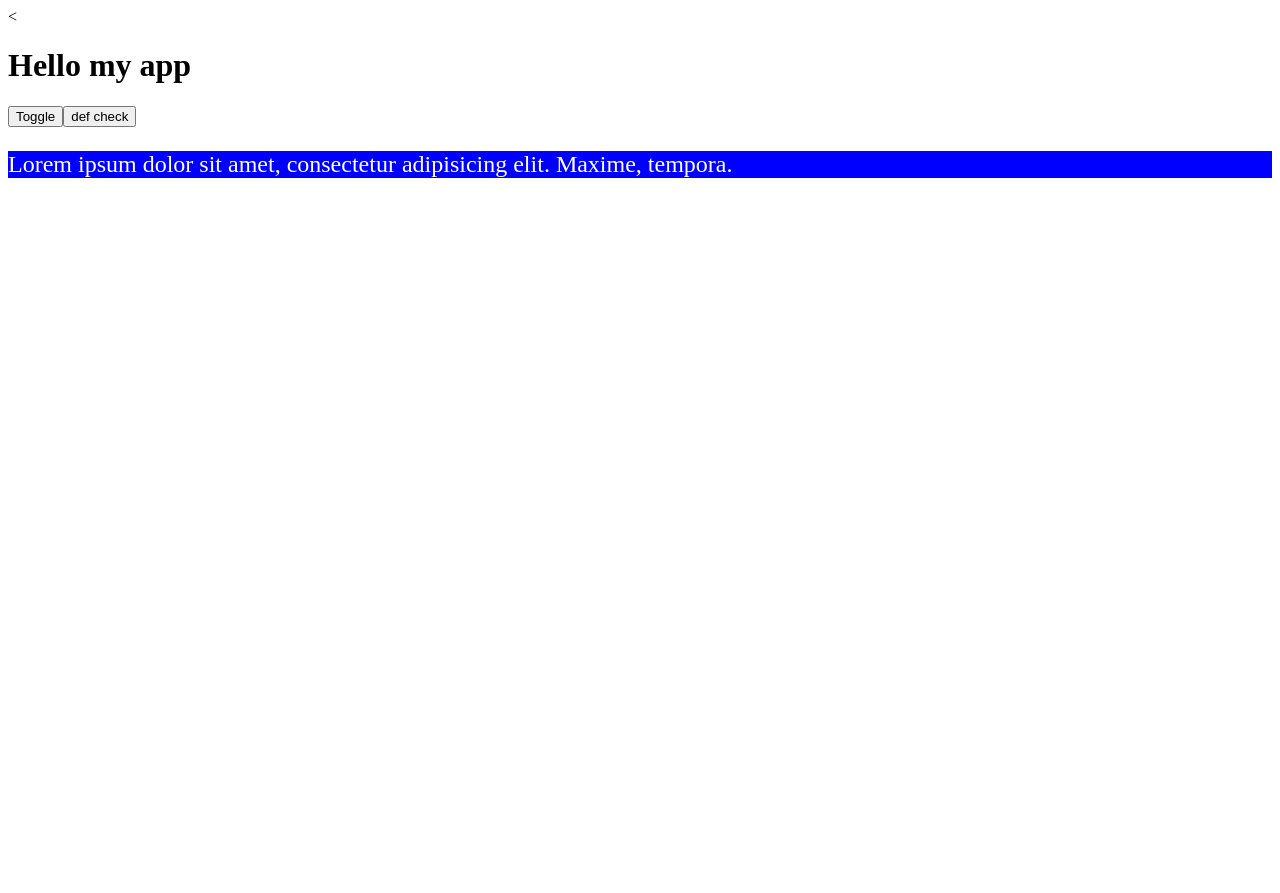
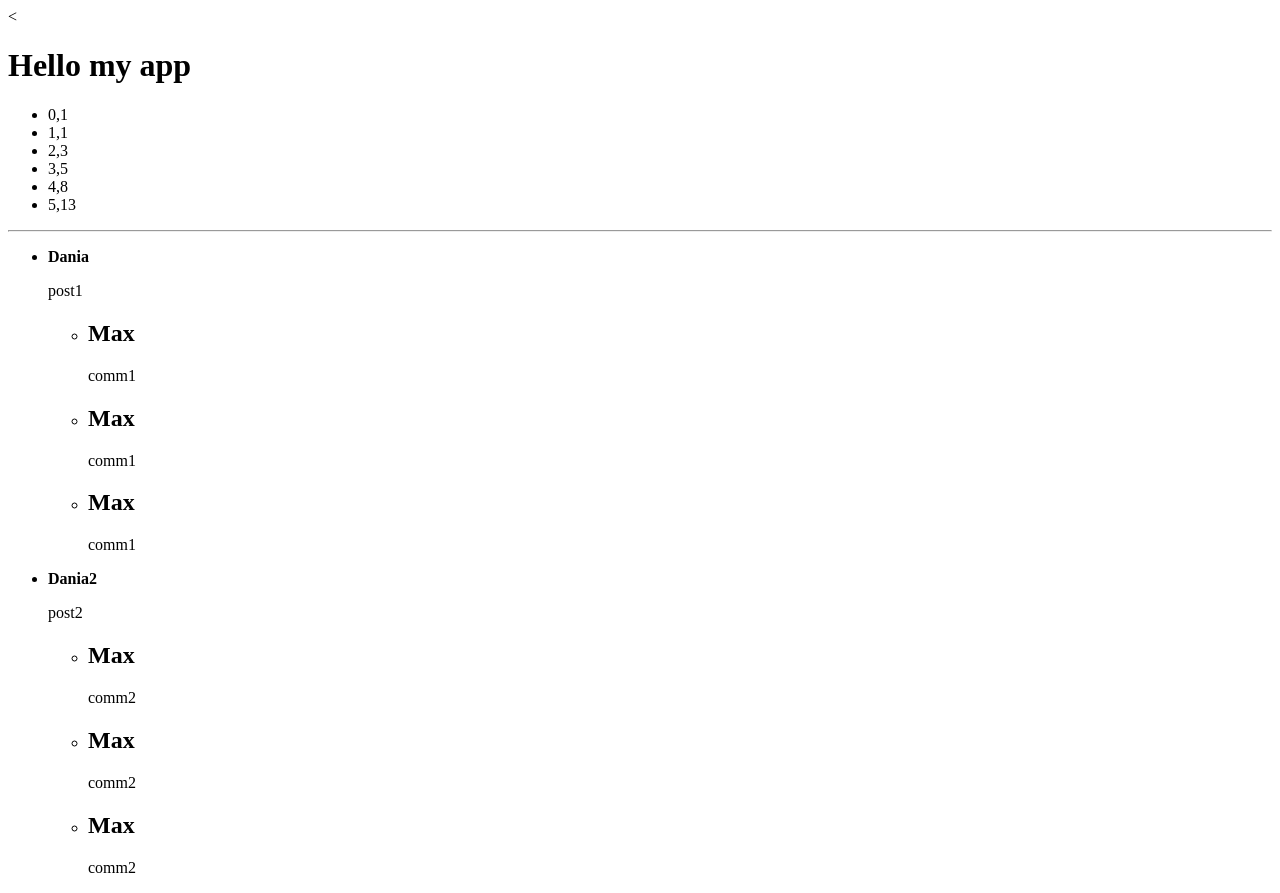
Before and after one commit to daniakutsev/udemy-big-course, an Angular app: page / in a window 1280 px wide. Before the commit the page ends 800 px from the top, so only its background shows below. Built offline with nearby package versions, Linux system fonts and the light colour scheme.

Commit message:
19 ngFor

```diff
--- a/src/app/app.component.html
+++ b/src/app/app.component.html
@@ -1,9 +1,22 @@
 <h1>Hello my app</h1>
 
-<button (click)="toggle=!toggle">Toggle</button>
-<button (click)="toggle='def check'">def check</button>
-<div [ngSwitch]="toggle">
-  <p class="red" *ngSwitchCase="true">Lorem ipsum dolor sit amet, consectetur adipisicing elit. Maxime, tempora.</p>
-  <p class="blue" *ngSwitchCase="false">Lorem ipsum dolor sit amet, consectetur adipisicing elit. Maxime, tempora.</p>
-  <p *ngSwitchDefault>Lorem ipsum dolor sit amet, consectetur adipisicing elit. Maxime, tempora.</p>
-</div>
+<ul>
+  <li *ngFor="let n of arr;let i=index">{{i }},{{n}}</li>
+</ul>
+
+<hr>
+
+<ul>
+  <li *ngFor="let post of objs ">
+    <p><strong>{{post.name}}</strong></p>
+    <p>{{post.title}}</p>
+    <ul *ngFor="let comm of post.comments">
+      <li>
+        <h2>
+          {{comm.name}}
+        </h2>
+        <p>{{comm.text}}</p>
+      </li>
+    </ul>
+  </li>
+</ul>
--- a/src/app/app.component.ts
+++ b/src/app/app.component.ts
@@ -8,6 +8,27 @@ import {Component} from '@angular/core';
 })
 export class AppComponent {
 
-  toggle:any = false
+  arr = [1, 1, 3, 5, 8, 13]
+
+  objs = [
+    {
+      title: "post1",
+      name: "Dania",
+      comments: [
+        {text: "comm1", name: "Max"},
+        {text: "comm1", name: "Max"},
+        {text: "comm1", name: "Max"}
+      ]
+    },
+    {
+      title: "post2",
+      name: "Dania2",
+      comments: [
+        {text: "comm2", name: "Max"},
+        {text: "comm2", name: "Max"},
+        {text: "comm2", name: "Max"}
+      ]
+    },
+  ]
 
 }
```
